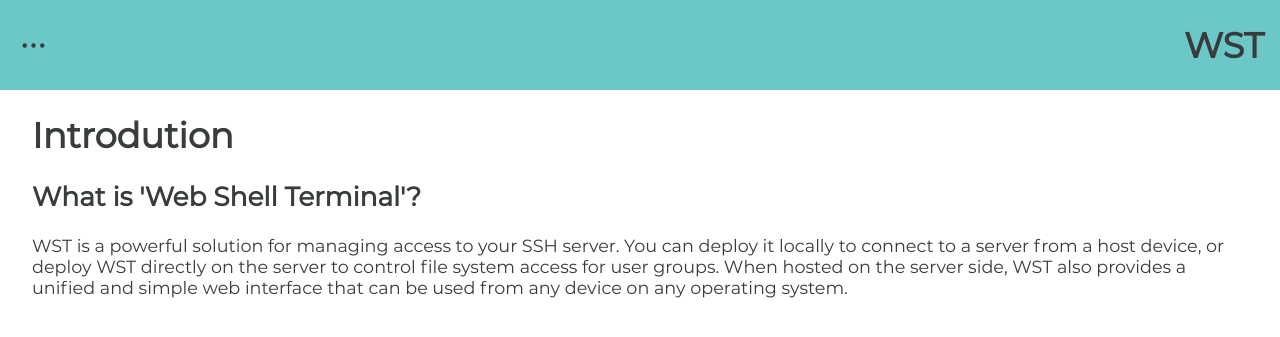
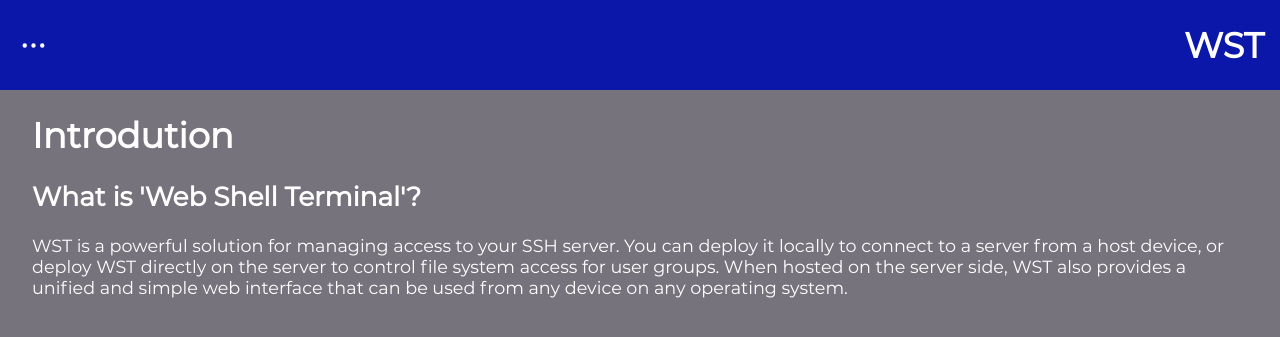
Before and after one commit to Sirzhik/Web-Shell-Terminal, a FastAPI app: page / in a window 1280 px wide. Shown: the top 337 px of the page. Run offline with FastAPI, Linux system fonts and the light colour scheme.

Commit message:
Colors change

```diff
--- a/src/static/css/app.css
+++ b/src/static/css/app.css
@@ -6,7 +6,6 @@
   display: none;
 }
 
-*,
 h1,
 h2,
 h3,
@@ -169,7 +168,7 @@ form > button {
 }
 
 .admin-list-elem:hover {
-  background-color: color-mix(in srgb, var(--text-color), white 90%);
+  background-color: color-mix(in srgb, var(--text-color), rgba(133, 133, 133, 0.646) 90%);
   font-weight: 900;
   border-radius: 0.4rem;
 }
--- a/src/static/css/variables.css
+++ b/src/static/css/variables.css
@@ -1,12 +1,12 @@
 html {
-    --text-color: #383c3d;
-    --bg-color: #ffffff;
+    --text-color: #ffffff;
+    --bg-color: #76737c;
     --border-color: #bbbbbb;
-    --navbar-bg-color: #6cc7c7;
-    --link-color: #383c3d;
-    --link-visited-color: #383c3d;
-    --msg-box-color: #4e4e4e;
-    --success-color: #00d335;
+    --navbar-bg-color: #0a17a9;
+    --link-color: #ffffff;
+    --link-visited-color: #ffffff;
+    --msg-box-color: #7e7e7e63;
+    --success-color: #17ab3c;
     --warning-color: #ddbc02;
     --error-color: #be0202;
 }
--- a/src/static/js/terminal.js
+++ b/src/static/js/terminal.js
@@ -7,7 +7,8 @@ const term = new Terminal({
   cols: cols,
   cursorBlink: true,
   theme: {
-    background: "#010747"
+    background: "#010747",
+    foreground: "#9a0000",
   },
 });
 term.open(termEl);
--- a/src/templates/base.html
+++ b/src/templates/base.html
@@ -18,7 +18,7 @@
         fill="none"
         viewBox="0 0 24 24"
         stroke-width="1.5"
-        stroke="currentColor"
+        stroke="#ffffff"
         class="size-6"
       >
         <path
@@ -58,7 +58,7 @@
       {% endif %}
     </div>
 
-    <div id="content", style="margin-bottom: 1%; color: #ffffff">
+    <div id="content", style="margin-bottom: 1%">
       {% block body %} {% endblock %}
     </div>
   </body>
```
